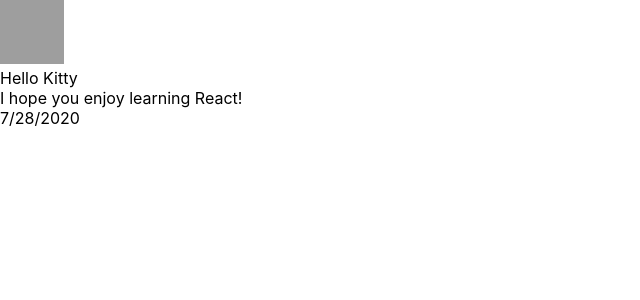
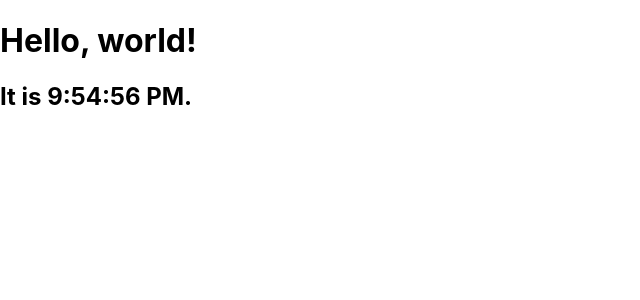
Before and after one commit to Maskapara/React_ConceptsTutorial, a React (Create React App) app: page / in a window 1280 px wide. Shown: the top 300 px of the page, without its empty margins (0-640 px from the left). Built offline with nearby package versions, Linux system fonts and the light colour scheme; grey boxes are pictures that could not be loaded.

Commit message:
時計のカプセル化
https://codepen.io/gaearon/pen/dpdoYR?editors=0010

```diff
--- a/src/index.js
+++ b/src/index.js
@@ -3,58 +3,23 @@
 import './index.css';
 import * as serviceWorker from './serviceWorker';
 
-function formatDate(date) {
-  return date.toLocaleDateString();
-}
-
-function Avatar(props) {
+function Clock(props) {
   return (
-    <img
-      className="Avatar"
-      src={props.user.avatarUrl}
-      alt={props.user.name}
-    />
-  );
-}
-
-function UserInfo(props) {
-  return (
-    <div className="UserInfo">
-      <Avatar user={props.user} />
-      <div className="UserInfo-name">{props.user.name}</div>
+    <div>
+      <h1>Hello, world!</h1>
+      <h2>It is {props.date.toLocaleTimeString()}.</h2>
     </div>
   );
 }
 
-function Comment(props) {
-  return (
-    <div className="Comment">
-      <UserInfo user={props.author} />
-      <div className="Comment-text">{props.text}</div>
-      <div className="Comment-date">
-        {formatDate(props.date)}
-      </div>
-    </div>
+function tick() {
+  ReactDOM.render(
+    <Clock date={new Date()} />,
+    document.getElementById('root')
   );
 }
 
-const comment = {
-  date: new Date(),
-  text: 'I hope you enjoy learning React!',
-  author: {
-    name: 'Hello Kitty',
-    avatarUrl: 'https://placekitten.com/g/64/64',
-  },
-};
-
-ReactDOM.render(
-  <Comment
-    date={comment.date}
-    text={comment.text}
-    author={comment.author}
-  />,
-  document.getElementById('root')
-);
+setInterval(tick, 1000);
 
 // If you want your app to work offline and load faster, you can change
 // unregister() to register() below. Note this comes with some pitfalls.
```
